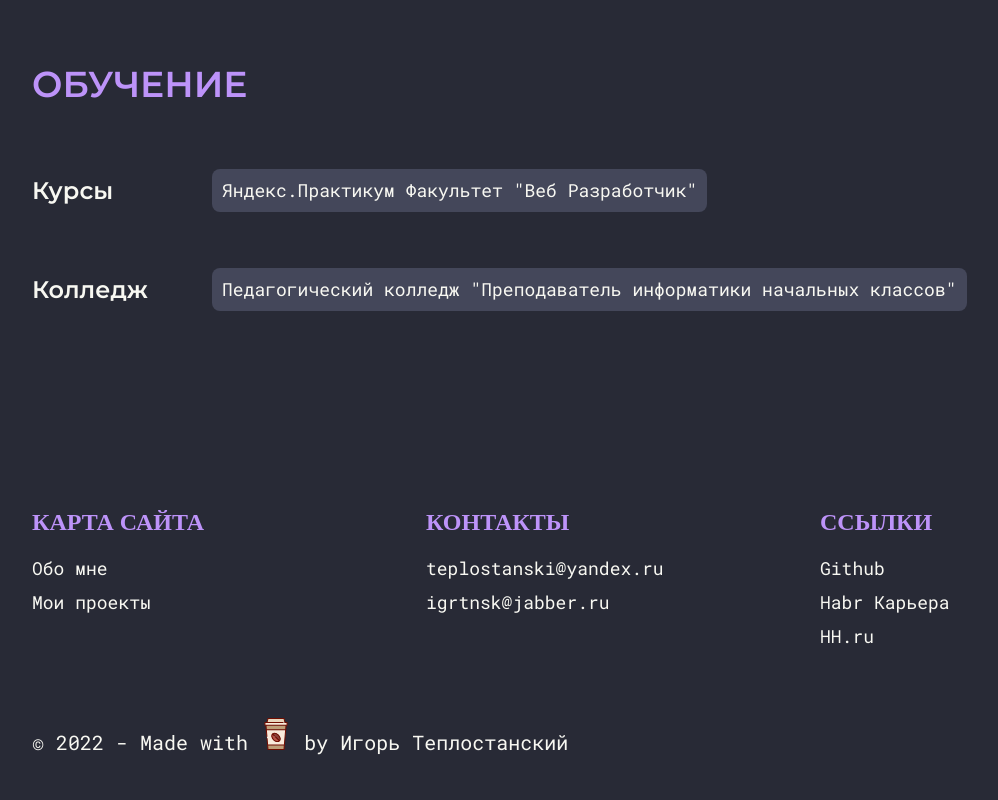
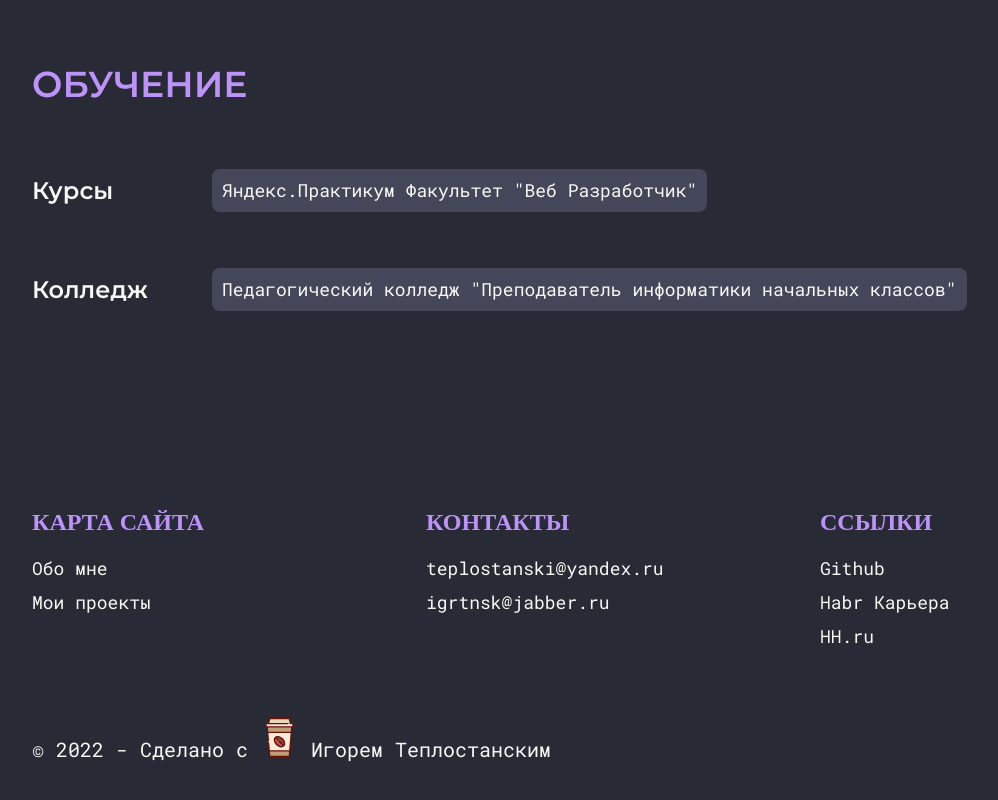
Before and after one commit to teplostanski/teplostanski.dev, a React (Create React App) app: page /#/about in a window 1280 px wide. Shown: the part 791-1591 px from the top of the page, without its empty margins (32-1030 px from the left). Built offline with nearby package versions, Linux system fonts and the light colour scheme; a web font is replaced by a local one.

Commit message:
Поправляет размеры текста на ширине экрана 768

```diff
--- a/src/components/AboutEduItem/AboutEduItem.css
+++ b/src/components/AboutEduItem/AboutEduItem.css
@@ -54,7 +54,7 @@
     margin-top: 7rem;
   }
   .text {
-    font-size: 1.4rem;
+    font-size: 1.8rem;
   }
 }
 
--- a/src/components/Footer/Footer.css
+++ b/src/components/Footer/Footer.css
@@ -22,7 +22,7 @@
   width: fit-content;
 }
 .copyright__icon {
-  width: 4%;
+  width: 5%;
 }
 @media only screen and (max-width: 768px) {
   .footer {
--- a/src/components/Footer/Footer.js
+++ b/src/components/Footer/Footer.js
@@ -60,9 +60,9 @@ export default function Footer() {
       </div>
       <div className="copyright">
         <p className="copyright__text">
-          © 2022 - Made with{' '}
-          <img className="copyright__icon" src={love} alt="love" /> by Игорь
-          Теплостанский
+          © 2022 - Сделано с{' '}
+          <img className="copyright__icon" src={love} alt="любовью" /> Игорем
+          Теплостанским
         </p>
       </div>
     </div>
--- a/src/components/ProjectItem/ProjectItem.css
+++ b/src/components/ProjectItem/ProjectItem.css
@@ -23,7 +23,7 @@
 }
 
 .project-item__desc {
-  font-size: 1.6rem;
+  font-size: 1.8rem;
   font-family: 'RobotoMono Regular';
   margin-top: 1rem;
 }
--- a/src/components/SectionTitle/SectionTitle.css
+++ b/src/components/SectionTitle/SectionTitle.css
@@ -16,7 +16,7 @@ h2 {
 
 @media only screen and (max-width: 768px) {
   p {
-    font-size: 1.2rem;
+    font-size: 1.8rem;
   }
   h2 {
     font-size: 3.6rem;
```
